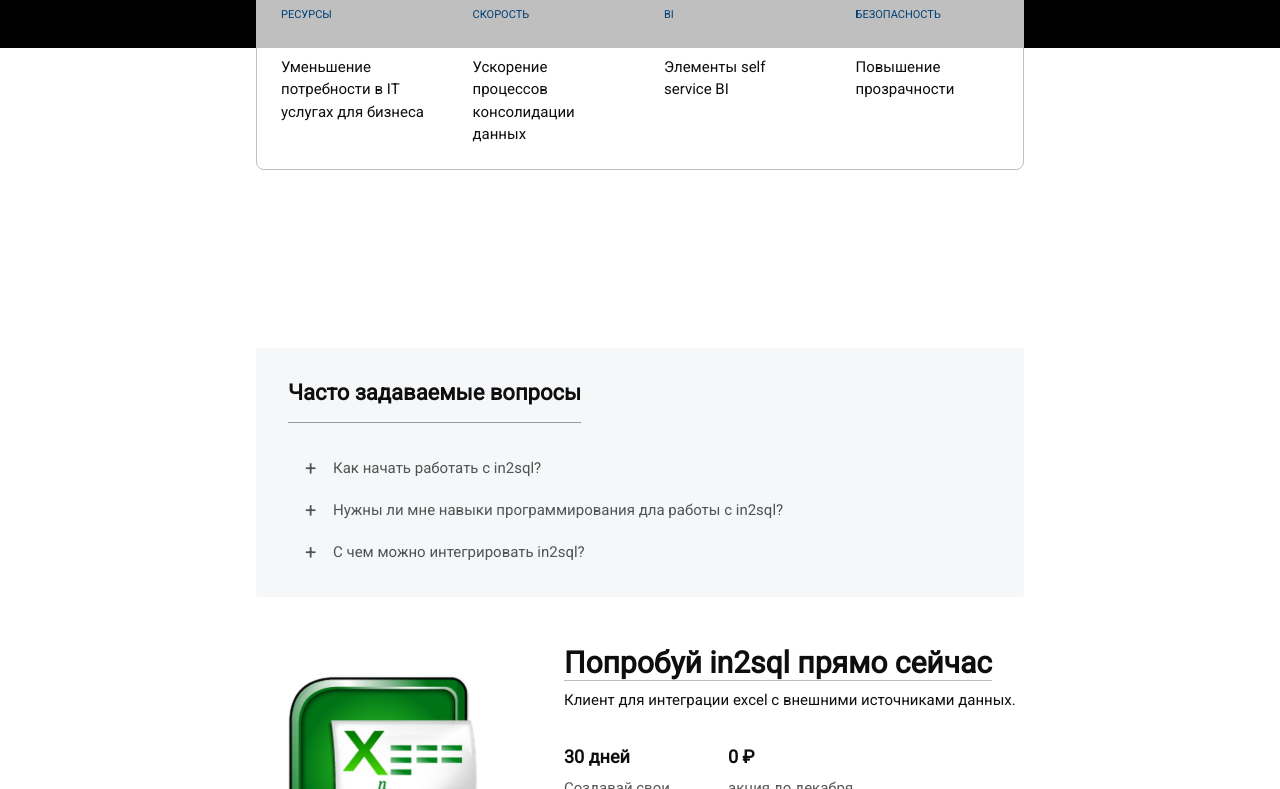
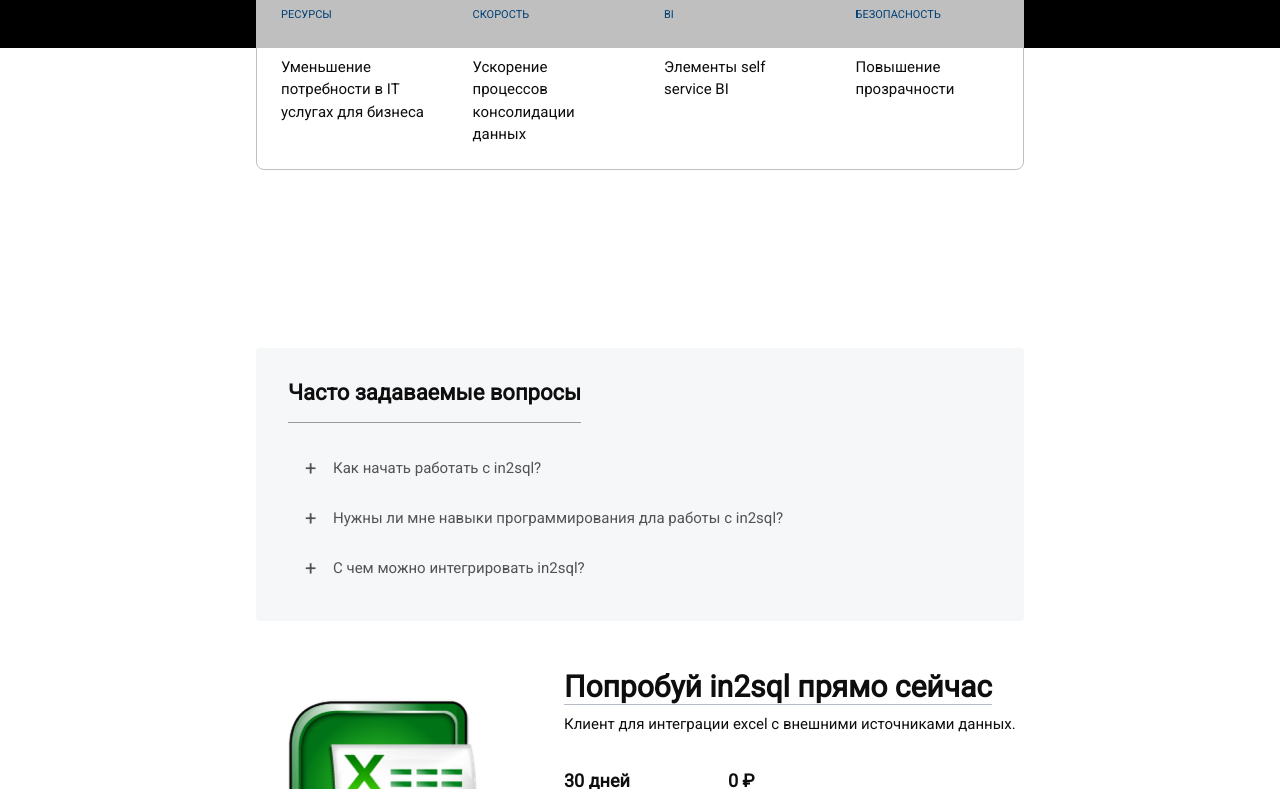
Before and after one commit to in2sql/in2sql-official-site, a Next.js app: page / in a window 1280 px wide. Shown: the part 436-1225 px from the top of the page. Built offline with nearby package versions, Linux system fonts and the light colour scheme.

Commit message:
fix: accordion ux

```diff
--- a/app/components/accordion/accordion.module.scss
+++ b/app/components/accordion/accordion.module.scss
@@ -17,21 +17,22 @@
   line-height: 24px;
 
   padding: 0 1rem;
-  border: 1px solid transparent;
+  border-radius: 4px;
+  border: 1px dashed transparent;
 
   transition: all 300ms ease-in;
 
   &:hover {
-    border: 1px solid rgb(191, 191, 191);
+    border: 1px dashed rgb(191, 191, 191);
   }
 }
 
 .title {
+  cursor: pointer;
   display: flex;
   justify-content: flex-start;
   align-items: flex-start;
   gap: 0.5rem;
-  cursor: pointer;
 
   .sign {
     font-size: 1.25rem;
@@ -43,14 +44,13 @@
 
 .content {
   max-height: 0;
-  padding-top: 0;
+  padding-top: 0.5rem;
   overflow: hidden;
   transition: all 0.5s cubic-bezier(0, 1, 0, 1);
 }
 
 .content.content-open {
   height: auto;
-  padding-top: 0.5rem;
   max-height: 9999px;
   transition: all 0.5s cubic-bezier(1, 0, 1, 0);
 }
--- a/app/components/accordion/accordion.tsx
+++ b/app/components/accordion/accordion.tsx
@@ -22,9 +22,9 @@
   return (
     <div className={s.accordion}>
       {items.map((item) => (
+        <div className={s.item} key={item.id}>
           <div
-          className={s.item}
-          key={item.id}
+            className={s.title}
             onClick={() => {
               setItemsState({
                 ...itemsState,
@@ -32,7 +32,6 @@
               })
             }}
           >
-          <div className={s.title}>
             <div className={s.sign}>{itemsState[`${item.id}`] ? '—' : '+'}</div>
             {item.title}
           </div>
```
Lines whose indentation alone changed are shown as unchanged.
